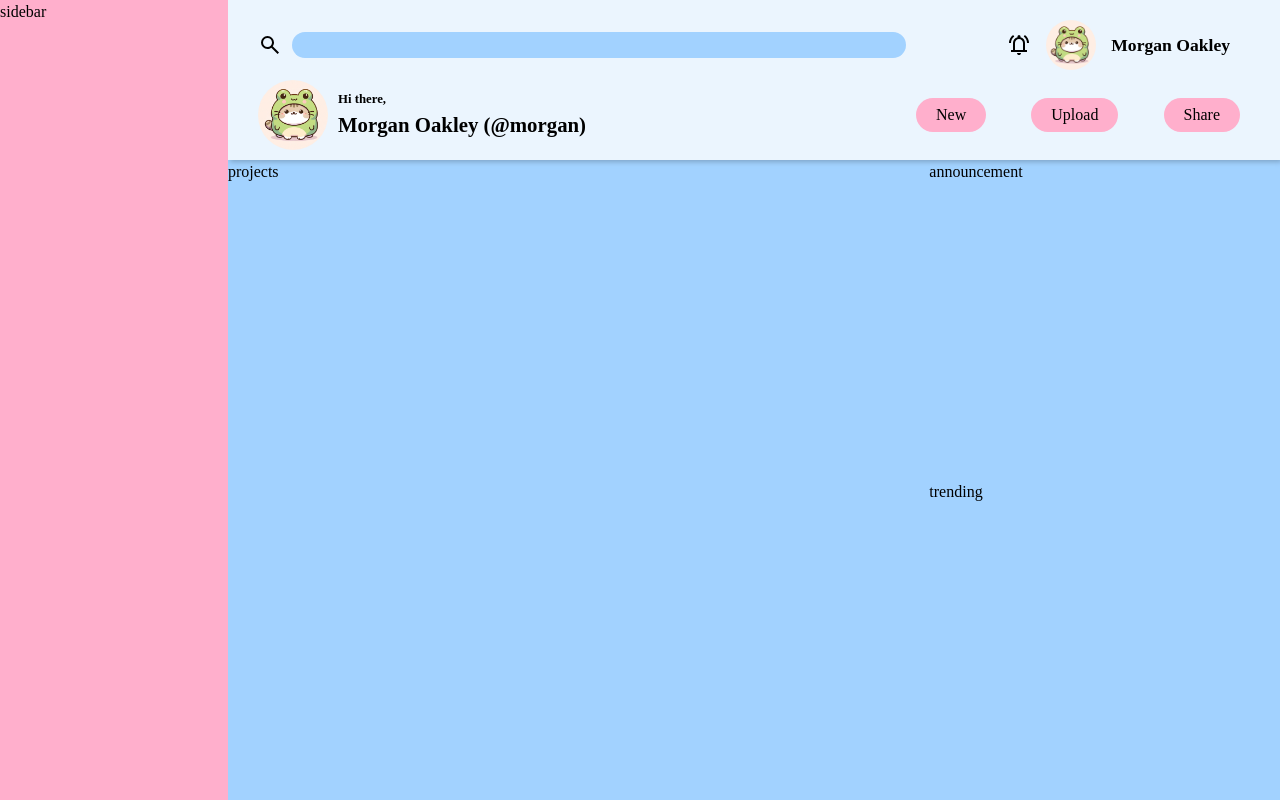
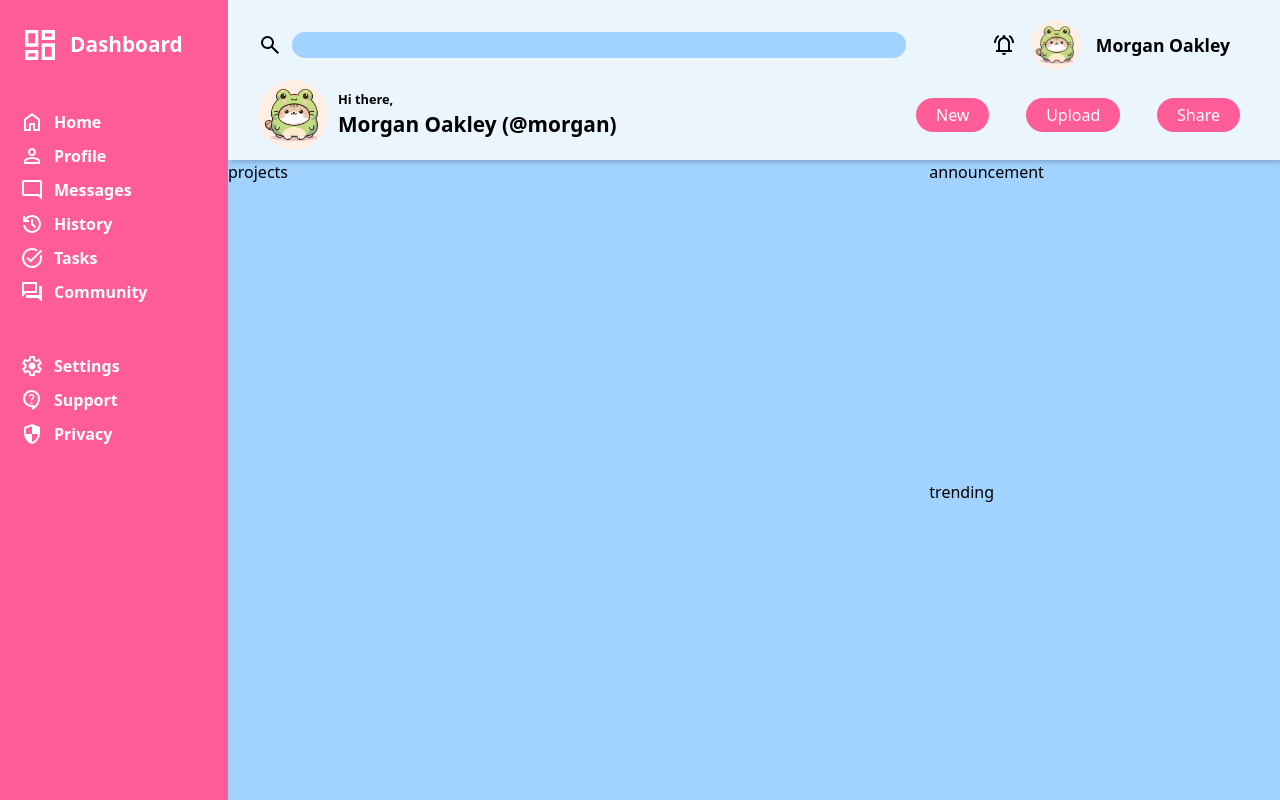
Before and after one commit to Goooble/odin-admin-dashboard, a plain HTML site: page index.html in a window 1280 px wide. Drawn offline with Linux system fonts and the light colour scheme.

Commit message:
sidebar style

```diff
--- a/index.html
+++ b/index.html
@@ -56,7 +56,62 @@
         </ul>
       </nav>
     </header>
-    <aside>sidebar</aside>
+    <aside>
+      <p class="title">
+        <img src="./assets/dashboard-icon.svg" alt="dashboard icon" />Dashboard
+      </p>
+      <ul>
+        <li>
+          <a href="#"
+            ><img src="./assets/home-icon.svg" alt="home icon" />Home</a
+          >
+        </li>
+        <li>
+          <a href="#"
+            ><img src="./assets/profile.svg" alt="profile icon" />Profile</a
+          >
+        </li>
+        <li>
+          <a href="#"
+            ><img src="./assets/message.svg  " alt="message icon" />Messages</a
+          >
+        </li>
+        <li>
+          <a href="#"
+            ><img src="./assets/history.svg" alt="history icon" />History</a
+          >
+        </li>
+        <li>
+          <a href="#"><img src="./assets/task.svg" alt="tasks icon" />Tasks</a>
+        </li>
+        <li>
+          <a href="#"
+            ><img
+              src="./assets/community.svg"
+              alt="community icon"
+            />Community</a
+          >
+        </li>
+      </ul>
+
+      <ul>
+        <li>
+          <a href="#"
+            ><img src="./assets/setting.svg" alt="settings icon" />Settings</a
+          >
+        </li>
+        <li>
+          <a href="#"
+            ><img src="./assets/support.svg" alt="support icon" />Support</a
+          >
+        </li>
+        <li>
+          <a href="#"
+            ><img src="./assets/privacy.svg" alt="privacy icon" />Privacy</a
+          >
+        </li>
+      </ul>
+    </aside>
     <main>projects</main>
     <div class="announcement">announcement</div>
     <div class="trending">trending</div>
--- a/style.css
+++ b/style.css
@@ -4,6 +4,10 @@ body {
   grid-template-columns: 1.3fr 4fr 2fr;
   grid-template-rows: 1fr 2fr 2fr;
   height: 100vh;
+}
+
+:root{
+    font-family: system-ui, -apple-system, BlinkMacSystemFont, 'Segoe UI', Roboto, Oxygen, Ubuntu, Cantarell, 'Open Sans', 'Helvetica Neue', sans-serif;
 }
 
 a{
@@ -91,14 +95,46 @@ ul{
 }
 
 nav a{
-    background-color: #FFAFCC;
+    background-color: #FF5C98;
     padding: 5px 20px;
     border-radius: 100px;
+    color: white;
 }
 
 aside {
-  background-color: #ffafcc;
+  background-color: #FF5C98;
   grid-row: 1/4;
+  padding: 30px 20px;
+  display: grid;
+  grid-template-columns: 1fr;
+  grid-template-rows: 30px;
+  grid-auto-flow: row;
+  grid-auto-rows: max-content;
+  gap: 50px;
+  color: white;
+  font-weight: bold;
+  align-items: center;
+}
+
+p>img{
+    height: 40px;
+    width: auto;
+}
+
+aside p{
+    font-size: 1.3rem;
+
+}
+
+aside ul{
+    display: grid;
+    gap: 10px;
+}
+
+aside p, aside a{
+    display: flex;
+    gap: 10px;
+    align-items: center;
 }
 
 .trending {
```
Also changed, not shown: assets/community.svg (added), assets/dashboard-icon.svg (added), assets/history.svg (added), assets/home-icon.svg (added), assets/message.svg (added), assets/privacy.svg (added), assets/profile.svg (added), assets/setting.svg (added), assets/support.svg (added), assets/task.svg (added).
